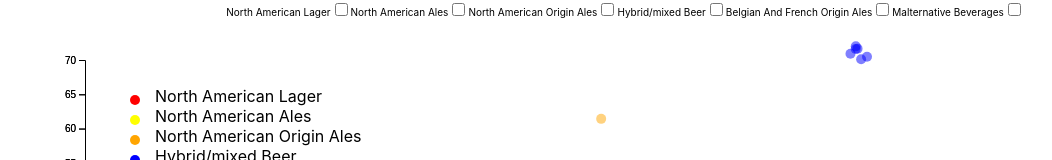
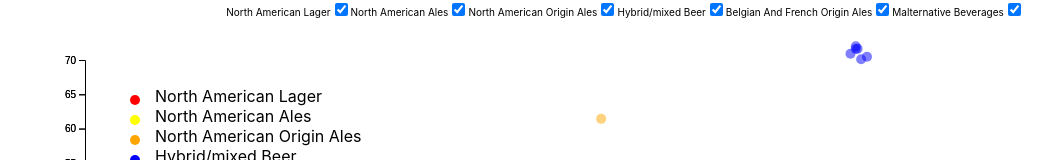
Before and after one commit to aleclivinghouse/beer, a React (Create React App) app: page / in a window 1280 px wide. Shown: the top 160 px of the page, without its empty margins (15-1067 px from the left). Built offline with nearby package versions, Linux system fonts and the light colour scheme.

Commit message:
added new thing

```diff
--- a/src/App.js
+++ b/src/App.js
@@ -26,55 +26,15 @@ class App extends Component {
     console.log(this.state.realData);
     }
 
-    handleCheck1(){
-      if(this.state.categories.indexOf('North American Lager') > -1){
-            this.setState({categories: this.state.categories.filter(item => item !== 'North American Origin Ales')});
+    handleCheck(arg){
+      if(this.state.categories.indexOf(arg) > -1){
+            this.setState({categories: this.state.categories.filter(item => item !== arg)});
             console.log('categories before', this.state.categories);
         } else {
-          this.setState({categories: [...this.state.categories, 'North American Lager']});
+          this.setState({categories: [...this.state.categories, arg]});
             console.log('categories after', this.state.categories);
           this.setState({realData: createData(Beers.data, this.state.categories)  });
         }
-    }
-    handleCheck2(){
-      if(this.state.categories.indexOf('North American Ales') > -1){
-            this.setState({categories: this.state.categories.filter(item => item !== 'North American Ales')});
-            console.log('categories before', this.state.categories);
-        } else {
-          this.setState({categories: [...this.state.categories, 'North American Ales']});
-            console.log('categories after', this.state.categories);
-          this.setState({realData: createData(Beers.data, this.state.categories)  });
-        }
-    }
-    handleCheck3(){
-      if(this.state.categories.indexOf("North American Origin Ales") > -1){
-        this.setState({categories: this.state.categories.filter(item => item !== 'North American Origin Ales')});
-        console.log('categories before 3', this.state.categories);
-      } else {
-        this.setState({categories: [...this.state.categories, 'North American Origin Ales']});
-        console.log('categories after 3', this.state.categories);
-      }
-    }
-    handleCheck4(){
-      if(this.state.categories.indexOf("Hybrid/mixed Beer") > -1){
-        this.setState({categories: this.state.categories.filter(item => item !== 'Hybrid/mixed Beer')});
-      } else {
-        this.setState({categories: [...this.state.categories, 'Hybrid/mixed Beer']});
-      }
-    }
-    handleCheck5() {
-      if(this.state.categories.indexOf("Belgian And French Origin Ales") > -1){
-        this.setState({categories: this.state.categories.filter(item => item !== 'Belgian And French Origin Ales')});
-      } else {
-        this.setState({categories: [...this.state.categories, 'Belgian And French Origin Ales']});
-      }
-    }
-    handleCheck6() {
-      if(this.state.categories.indexOf("Malternative Beverages") > -1){
-        this.setState({categories: this.state.categories.filter(item => item !== 'Malternative Beverages')});
-      } else {
-        this.setState({categories: [...this.state.categories,  'Malternative Beverages']});
-      }
     }
 
 
@@ -85,17 +45,17 @@ class App extends Component {
          <LineChart data={this.state.realData}/>
        </div>
        <span className="check-label">North American Lager</span>
-       <input type="checkbox" onChange={this.handleCheck1.bind(this)} />
+       <input type="checkbox" onChange={this.handleCheck.bind(this, 'North American Lager')} defaultChecked="checked"/>
         <span className="check-label">North American Ales</span>
-       <input type="checkbox" onChange={this.handleCheck2.bind(this)} />
+       <input type="checkbox" onChange={this.handleCheck.bind(this, 'North American Ales')} defaultChecked="checked"/>
          <span className="check-label">North American Origin Ales</span>
-       <input type="checkbox" onChange={this.handleCheck3.bind(this)}/>
+       <input type="checkbox" onChange={this.handleCheck.bind(this, 'North American Origin Ales')} defaultChecked="checked"/>
         <span className="check-label">Hybrid/mixed Beer</span>
-       <input type="checkbox" onChange={this.handleCheck4.bind(this)} />
+       <input type="checkbox" onChange={this.handleCheck.bind(this, "Hybrid/mixed Beer")} defaultChecked="checked"/>
           <span className="check-label">Belgian And French Origin Ales</span>
-       <input type="checkbox" onChange={this.handleCheck5.bind(this)}/>
+       <input type="checkbox" onChange={this.handleCheck.bind(this, "Belgian And French Origin Ales")} defaultChecked="checked"/>
         <span className="check-label">Malternative Beverages</span>
-       <input type="checkbox" onChange={this.handleCheck6.bind(this)}/>
+       <input type="checkbox" onChange={this.handleCheck.bind(this, "Malternative Beverages")} defaultChecked="checked"/>
       </div>
     );
   }
--- a/src/LineChart.js
+++ b/src/LineChart.js
@@ -7,6 +7,10 @@ import { colorLegend } from './ColorLegend';
 class LineChart extends Component {
    componentWillMount() {
       this.drawChart();
+   }
+
+   componentWillReiveProps(nextProps){
+     this.datwChart();
    }
 
    drawChart(){
```
